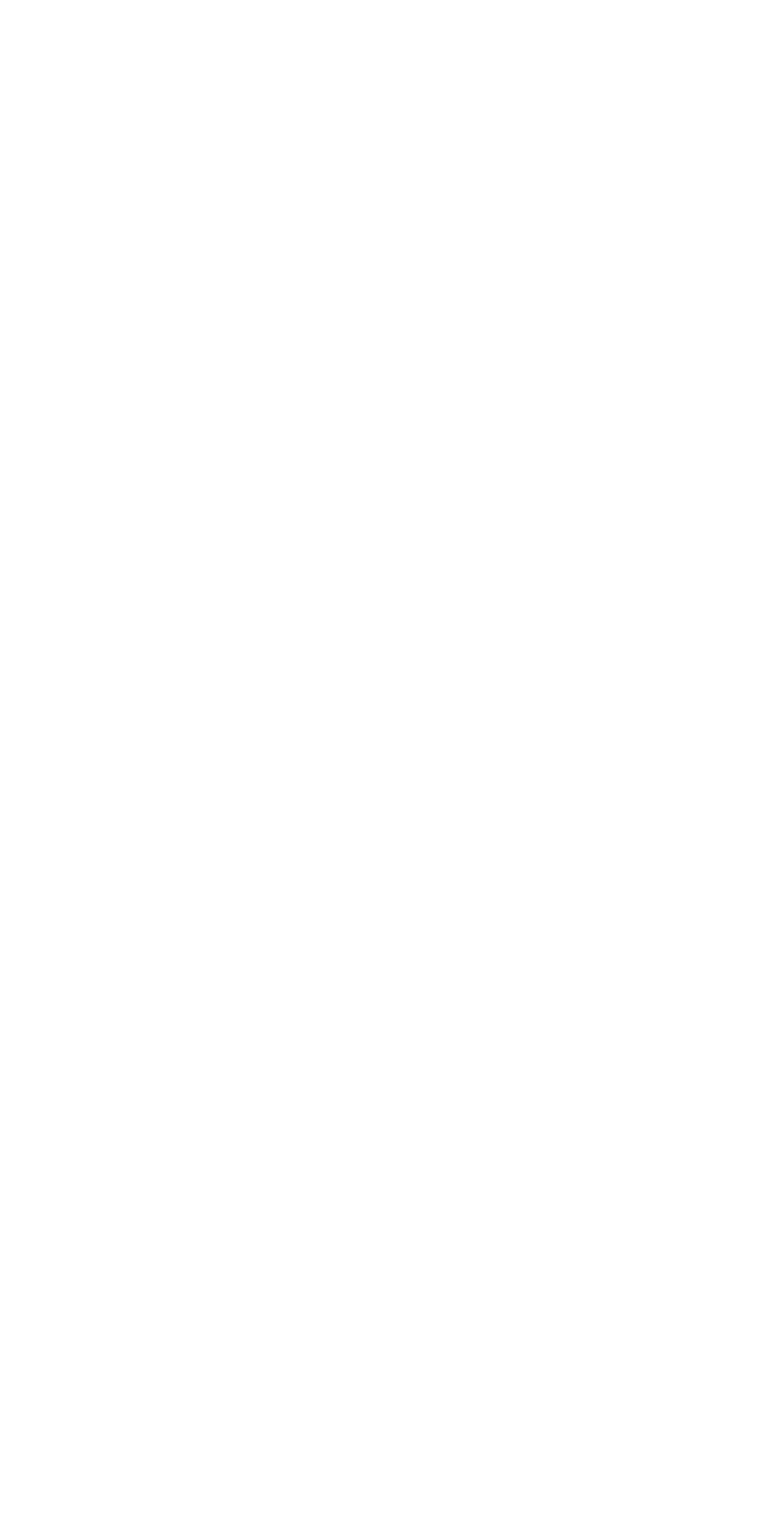
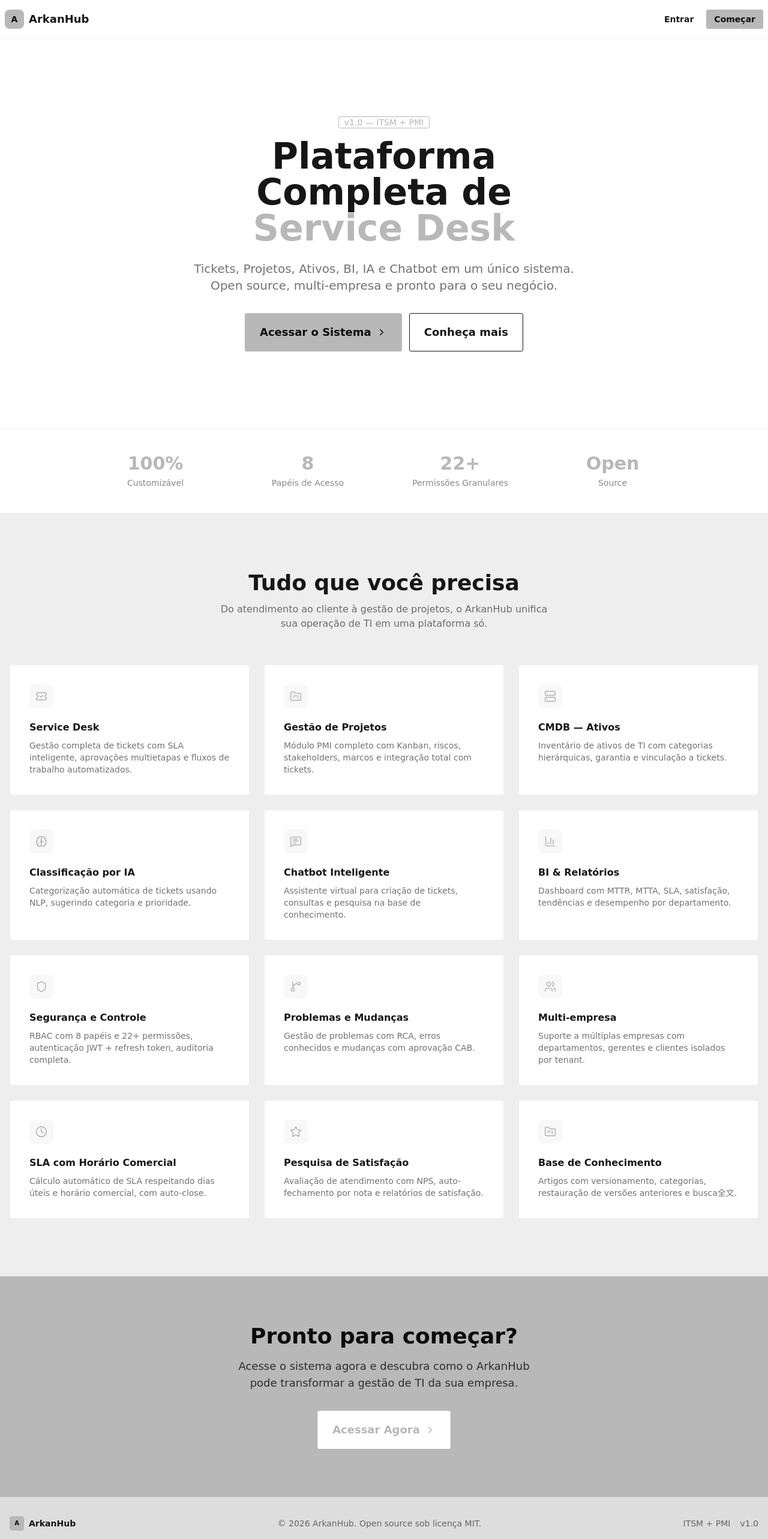
Before and after one commit to iberno/ArkanHub, a React (Vite) app in the folder apps/web/: page /landing in a window 1280 px wide. Before the commit this address had no page. Shown: the top 2566 px of the page at 60% size. Before the commit the page ends 800 px from the top, so only its background shows below. Built offline with nearby package versions, Linux system fonts and the light colour scheme.

Commit message:
feat: landing page com DaisyUI (hero, features grid, stats, CTA, footer)

```diff
--- a/apps/web/src/layouts/Layout.tsx
+++ b/apps/web/src/layouts/Layout.tsx
@@ -9,9 +9,9 @@
 export function Layout({ children }: { children: React.ReactNode }) {
   const token = useAuthStore((s) => s.token);
   const location = useLocation();
-  const isLogin = location.pathname === '/login';
+  const isPublicPage = location.pathname === '/login' || location.pathname === '/landing';
 
-  if (isLogin || !token) {
+  if (isPublicPage || !token) {
     return <>{children}</>;
   }
 
--- /dev/null
+++ b/apps/web/src/pages/Landing.tsx
@@ -0,0 +1,176 @@
+import { Link } from 'react-router-dom';
+import {
+  TicketCheck, FolderKanban, BarChart3, Brain, MessageSquareText,
+  Shield, Server, Users, GitBranch, Clock, ChevronRight, Star,
+} from 'lucide-react';
+
+const features = [
+  {
+    icon: TicketCheck, title: 'Service Desk',
+    desc: 'Gestão completa de tickets com SLA inteligente, aprovações multietapas e fluxos de trabalho automatizados.',
+  },
+  {
+    icon: FolderKanban, title: 'Gestão de Projetos',
+    desc: 'Módulo PMI completo com Kanban, riscos, stakeholders, marcos e integração total com tickets.',
+  },
+  {
+    icon: Server, title: 'CMDB — Ativos',
+    desc: 'Inventário de ativos de TI com categorias hierárquicas, garantia e vinculação a tickets.',
+  },
+  {
+    icon: Brain, title: 'Classificação por IA',
+    desc: 'Categorização automática de tickets usando NLP, sugerindo categoria e prioridade.',
+  },
+  {
+    icon: MessageSquareText, title: 'Chatbot Inteligente',
+    desc: 'Assistente virtual para criação de tickets, consultas e pesquisa na base de conhecimento.',
+  },
+  {
+    icon: BarChart3, title: 'BI & Relatórios',
+    desc: 'Dashboard com MTTR, MTTA, SLA, satisfação, tendências e desempenho por departamento.',
+  },
+  {
+    icon: Shield, title: 'Segurança e Controle',
+    desc: 'RBAC com 8 papéis e 22+ permissões, autenticação JWT + refresh token, auditoria completa.',
+  },
+  {
+    icon: GitBranch, title: 'Problemas e Mudanças',
+    desc: 'Gestão de problemas com RCA, erros conhecidos e mudanças com aprovação CAB.',
+  },
+  {
+    icon: Users, title: 'Multi-empresa',
+    desc: 'Suporte a múltiplas empresas com departamentos, gerentes e clientes isolados por tenant.',
+  },
+  {
+    icon: Clock, title: 'SLA com Horário Comercial',
+    desc: 'Cálculo automático de SLA respeitando dias úteis e horário comercial, com auto-close.',
+  },
+  {
+    icon: Star, title: 'Pesquisa de Satisfação',
+    desc: 'Avaliação de atendimento com NPS, auto-fechamento por nota e relatórios de satisfação.',
+  },
+  {
+    icon: FolderKanban, title: 'Base de Conhecimento',
+    desc: 'Artigos com versionamento, categorias, restauração de versões anteriores e busca全文.',
+  },
+];
+
+const stats = [
+  { value: '100%', label: 'Customizável' },
+  { value: '8', label: 'Papéis de Acesso' },
+  { value: '22+', label: 'Permissões Granulares' },
+  { value: 'Open', label: 'Source' },
+];
+
+export function Landing() {
+  return (
+    <div className="min-h-screen bg-base-200">
+      {/* ── Navbar ───────────────────────────────────────────── */}
+      <div className="navbar bg-base-100 shadow-sm sticky top-0 z-50">
+        <div className="navbar-start">
+          <div className="flex items-center gap-2">
+            <div className="w-8 h-8 rounded-lg bg-primary flex items-center justify-center text-primary-content font-bold text-sm">
+              A
+            </div>
+            <span className="font-bold text-lg">ArkanHub</span>
+          </div>
+        </div>
+        <div className="navbar-end gap-2">
+          <Link to="/login" className="btn btn-ghost btn-sm">Entrar</Link>
+          <Link to="/login" className="btn btn-primary btn-sm">Começar</Link>
+        </div>
+      </div>
+
+      {/* ── Hero ──────────────────────────────────────────────── */}
+      <section className="hero bg-base-100 border-b border-base-200">
+        <div className="hero-content text-center py-24 md:py-32 max-w-4xl">
+          <div className="max-w-2xl mx-auto">
+            <div className="badge badge-primary badge-outline mb-4">v1.0 — ITSM + PMI</div>
+            <h1 className="text-4xl md:text-6xl font-extrabold leading-tight">
+              Plataforma Completa de{' '}
+              <span className="text-primary">Service Desk</span>
+            </h1>
+            <p className="text-lg md:text-xl text-base-content/60 mt-6 leading-relaxed">
+              Tickets, Projetos, Ativos, BI, IA e Chatbot em um único sistema.
+              Open source, multi-empresa e pronto para o seu negócio.
+            </p>
+            <div className="flex items-center justify-center gap-3 mt-8">
+              <Link to="/login" className="btn btn-primary btn-lg gap-2">
+                Acessar o Sistema <ChevronRight size={18} />
+              </Link>
+              <a href="#features" className="btn btn-outline btn-lg">Conheça mais</a>
+            </div>
+          </div>
+        </div>
+      </section>
+
+      {/* ── Stats ─────────────────────────────────────────────── */}
+      <section className="bg-base-100 border-b border-base-200 py-10">
+        <div className="max-w-5xl mx-auto px-4">
+          <div className="grid grid-cols-2 md:grid-cols-4 gap-6 text-center">
+            {stats.map((s) => (
+              <div key={s.label}>
+                <p className="text-3xl font-bold text-primary">{s.value}</p>
+                <p className="text-sm text-base-content/50 mt-1">{s.label}</p>
+              </div>
+            ))}
+          </div>
+        </div>
+      </section>
+
+      {/* ── Features ─────────────────────────────────────────── */}
+      <section id="features" className="py-16 md:py-24 max-w-7xl mx-auto px-4">
+        <div className="text-center mb-14">
+          <h2 className="text-3xl md:text-4xl font-bold">Tudo que você precisa</h2>
+          <p className="text-base-content/60 mt-3 max-w-xl mx-auto">
+            Do atendimento ao cliente à gestão de projetos, o ArkanHub unifica
+            sua operação de TI em uma plataforma só.
+          </p>
+        </div>
+
+        <div className="grid sm:grid-cols-2 lg:grid-cols-3 gap-4 md:gap-6">
+          {features.map((f) => (
+            <div key={f.title} className="card bg-base-100 border border-base-200 hover:shadow-md transition-shadow">
+              <div className="card-body">
+                <div className="w-10 h-10 rounded-lg bg-primary/10 flex items-center justify-center mb-3">
+                  <f.icon size={20} className="text-primary" />
+                </div>
+                <h3 className="card-title text-base">{f.title}</h3>
+                <p className="text-sm text-base-content/60">{f.desc}</p>
+              </div>
+            </div>
+          ))}
+        </div>
+      </section>
+
+      {/* ── CTA ───────────────────────────────────────────────── */}
+      <section className="bg-primary text-primary-content">
+        <div className="max-w-4xl mx-auto px-4 py-16 md:py-20 text-center">
+          <h2 className="text-3xl md:text-4xl font-bold">Pronto para começar?</h2>
+          <p className="text-lg text-primary-content/80 mt-4 max-w-lg mx-auto">
+            Acesse o sistema agora e descubra como o ArkanHub pode transformar
+            a gestão de TI da sua empresa.
+          </p>
+          <Link to="/login" className="btn btn-lg bg-white text-primary hover:bg-base-200 mt-8 gap-2">
+            Acessar Agora <ChevronRight size={18} />
+          </Link>
+        </div>
+      </section>
+
+      {/* ── Footer ────────────────────────────────────────────── */}
+      <footer className="bg-base-300 text-base-content/60 text-sm py-8">
+        <div className="max-w-7xl mx-auto px-4 flex flex-col md:flex-row items-center justify-between gap-4">
+          <div className="flex items-center gap-2">
+            <div className="w-6 h-6 rounded bg-primary flex items-center justify-center text-primary-content font-bold text-[10px]">A</div>
+            <span className="font-semibold text-base-content">ArkanHub</span>
+          </div>
+          <p>&copy; {new Date().getFullYear()} ArkanHub. Open source sob licença MIT.</p>
+          <div className="flex items-center gap-4">
+            <span>ITSM + PMI</span>
+            <span>v1.0</span>
+          </div>
+        </div>
+      </footer>
+    </div>
+  );
+}
--- a/apps/web/src/pages/Login.tsx
+++ b/apps/web/src/pages/Login.tsx
@@ -1,5 +1,5 @@
 import { useState } from 'react';
-import { useNavigate } from 'react-router-dom';
+import { useNavigate, Link } from 'react-router-dom';
 import { authService } from '../services/auth';
 import { useAuthStore } from '../store/auth';
 import { getDefaultRoute } from '../config/navigation';
@@ -33,9 +33,9 @@
       <div className="card bg-base-100 shadow-xl w-full max-w-sm">
         <div className="card-body">
           <div className="text-center mb-6">
-            <div className="w-12 h-12 rounded-xl bg-primary flex items-center justify-center text-primary-content font-bold text-xl mx-auto mb-3">
+            <Link to="/landing" className="w-12 h-12 rounded-xl bg-primary flex items-center justify-center text-primary-content font-bold text-xl mx-auto mb-3">
               A
-            </div>
+            </Link>
             <h2 className="text-2xl font-bold">ArkanHub</h2>
             <p className="text-base-content/60 text-sm mt-1">
               Plataforma de gerenciamento de tickets
@@ -83,6 +83,9 @@
               {loading ? <span className="loading loading-spinner" /> : 'Entrar'}
             </button>
           </form>
+          <div className="text-center mt-4">
+            <Link to="/landing" className="link link-hover text-xs text-base-content/40">&larr; Voltar para a página inicial</Link>
+          </div>
         </div>
       </div>
     </div>
--- a/apps/web/src/routes/index.tsx
+++ b/apps/web/src/routes/index.tsx
@@ -1,6 +1,7 @@
 import { Routes, Route, Navigate } from 'react-router-dom';
 import { useAuthStore } from '../store/auth';
 import { getDefaultRoute } from '../config/navigation';
+import { Landing } from '../pages/Landing';
 import { Dashboard } from '../pages/Dashboard';
 import { Tickets } from '../pages/Tickets';
 import { TicketNew } from '../pages/TicketNew';
@@ -40,6 +41,7 @@
 export function AppRoutes() {
   return (
     <Routes>
+      <Route path="/landing" element={<Landing />} />
       <Route path="/login" element={<Login />} />
       <Route path="/" element={<ProtectedRoute><HomeRedirect /></ProtectedRoute>} />
       <Route path="/tickets" element={<ProtectedRoute><Tickets /></ProtectedRoute>} />
```
